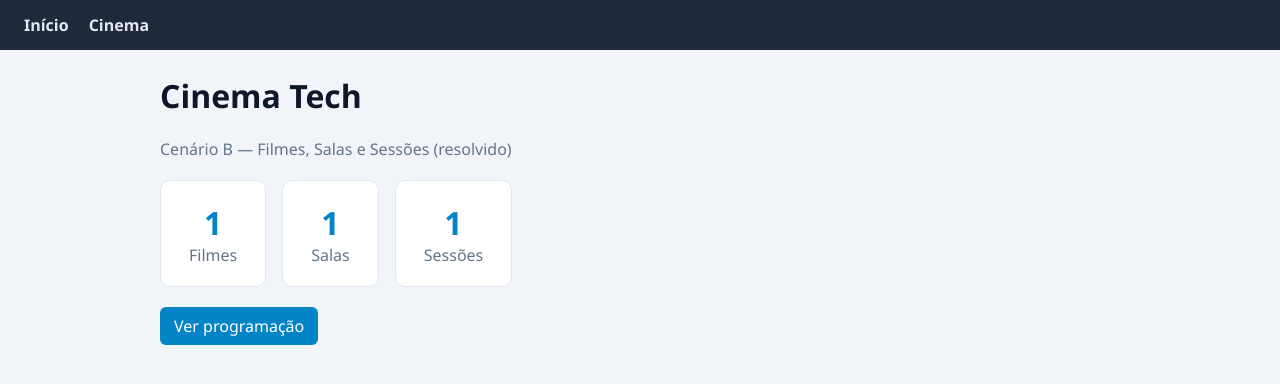
After one commit to grazi1608/Segunda-etapa---Python, a Flask app: template ATIVIDADE_AVALIATIVA/B_cinema/views/templates/index.html in a window 1280 px wide. The commit adds this page. Shown: the top 384 px of the page. Run offline with Flask 3, Linux system fonts and the light colour scheme; the template is opened without the code that fills it: most values are stand-ins (such as "Sample title", 1, 10 or a date in 2020).

Commit message:
Add files via upload

```diff
--- /dev/null
+++ b/ATIVIDADE_AVALIATIVA/B_cinema/app.py
@@ -0,0 +1,37 @@
+import os
+
+from flask import Flask
+
+from controllers import cinema_bp, dashboard_bp
+from dados_iniciais import popular_dados
+from models import db
+
+
+def criar_app():
+    app = Flask(
+        __name__,
+        template_folder="views/templates",
+        static_folder="views/static",
+    )
+
+    pasta = os.path.abspath(os.path.dirname(__file__))
+    app.config["SQLALCHEMY_DATABASE_URI"] = "sqlite:///" + os.path.join(
+        pasta, "cinema.db"
+    )
+    app.config["SQLALCHEMY_TRACK_MODIFICATIONS"] = False
+
+    db.init_app(app)
+    app.register_blueprint(dashboard_bp)
+    app.register_blueprint(cinema_bp)
+
+    with app.app_context():
+        db.create_all()
+        popular_dados()
+
+    return app
+
+
+app = criar_app()
+
+if __name__ == "__main__":
+    app.run(debug=True)
--- /dev/null
+++ b/ATIVIDADE_AVALIATIVA/B_cinema/controllers/__init__.py
@@ -0,0 +1,4 @@
+from .cinema_controller import cinema_bp
+from .dashboard_controller import dashboard_bp
+
+__all__ = ["dashboard_bp", "cinema_bp"]
--- a/ATIVIDADE_AVALIATIVA/B_cinema/models/filme.py
+++ b/ATIVIDADE_AVALIATIVA/B_cinema/models/filme.py
@@ -8,11 +8,10 @@ class Filme(ModeloBase):
     titulo = db.Column(db.String(150), nullable=False)
     # TODO ALUNO: relationship sessoes #
 
-    id = db.Column(db.Integer, primary_key=True)
     titulo = db.Column(db.String(100), nullable=False)
-    duracao_min = db.Column(db.Integer(100), nullable=False )
+    duracao_min = db.Column(db.Integer, nullable=False )
     classificacao = db.Column(db.String(2), nullable=False)
-    sessoes = db.relationship('Sessao', backref='filme', lazy=True)
+    sessoes = db.relationship('Sessao', back_populates='filme', lazy=True)
 
     @classmethod
     def listar(cls):
--- /dev/null
+++ b/ATIVIDADE_AVALIATIVA/B_cinema/views/static/css/style.css
@@ -0,0 +1,119 @@
+body {
+    font-family: "Segoe UI", Arial, sans-serif;
+    margin: 0;
+    background: #f1f5f9;
+    color: #0f172a;
+}
+
+.nav {
+    background: #1e293b;
+    padding: 14px 24px;
+    display: flex;
+    gap: 20px;
+}
+
+.nav a {
+    color: #e2e8f0;
+    text-decoration: none;
+    font-weight: 600;
+}
+
+.nav a:hover {
+    color: #38bdf8;
+}
+
+.container {
+    max-width: 960px;
+    margin: 24px auto;
+    padding: 0 16px;
+}
+
+.subtitulo {
+    color: #64748b;
+}
+
+.cards {
+    display: flex;
+    gap: 16px;
+    margin: 20px 0;
+}
+
+.card {
+    background: #fff;
+    border: 1px solid #e2e8f0;
+    border-radius: 10px;
+    padding: 20px 28px;
+    text-align: center;
+}
+
+.card-num {
+    display: block;
+    font-size: 2rem;
+    font-weight: bold;
+    color: #0284c7;
+}
+
+.card-label {
+    color: #64748b;
+}
+
+table {
+    width: 100%;
+    border-collapse: collapse;
+    background: #fff;
+    border-radius: 8px;
+    overflow: hidden;
+    box-shadow: 0 1px 3px rgba(0, 0, 0, 0.08);
+}
+
+th,
+td {
+    padding: 10px 12px;
+    border-bottom: 1px solid #e2e8f0;
+    text-align: left;
+}
+
+th {
+    background: #f8fafc;
+}
+
+.btn {
+    display: inline-block;
+    padding: 8px 14px;
+    background: #0284c7;
+    color: #fff;
+    text-decoration: none;
+    border-radius: 6px;
+}
+
+.form-grupo {
+    margin-bottom: 12px;
+}
+
+label {
+    display: block;
+    font-weight: 600;
+    margin-bottom: 4px;
+}
+
+input,
+select {
+    width: 100%;
+    max-width: 400px;
+    padding: 8px;
+    box-sizing: border-box;
+}
+
+button[type="submit"] {
+    padding: 10px 18px;
+    background: #16a34a;
+    color: #fff;
+    border: none;
+    border-radius: 6px;
+    cursor: pointer;
+}
+
+.vazio {
+    color: #64748b;
+    font-style: italic;
+}
--- /dev/null
+++ b/ATIVIDADE_AVALIATIVA/B_cinema/views/templates/index.html
@@ -0,0 +1,24 @@
+{% extends "layout.html" %}
+{% block title %}Painel — Cinema{% endblock %}
+
+{% block content %}
+<h1>Cinema Tech</h1>
+<p class="subtitulo">Cenário B — Filmes, Salas e Sessões (resolvido)</p>
+
+<div class="cards">
+    <div class="card">
+        <span class="card-num">{{ total_filmes }}</span>
+        <span class="card-label">Filmes</span>
+    </div>
+    <div class="card">
+        <span class="card-num">{{ total_salas }}</span>
+        <span class="card-label">Salas</span>
+    </div>
+    <div class="card">
+        <span class="card-num">{{ total_sessoes }}</span>
+        <span class="card-label">Sessões</span>
+    </div>
+</div>
+
+<p><a class="btn" href="{{ url_for('cinema.index') }}">Ver programação</a></p>
+{% endblock %}
--- /dev/null
+++ b/ATIVIDADE_AVALIATIVA/B_cinema/views/templates/layout.html
@@ -0,0 +1,17 @@
+<!DOCTYPE html>
+<html lang="pt-BR">
+<head>
+    <meta charset="UTF-8">
+    <title>{% block title %}Cinema{% endblock %}</title>
+    <link rel="stylesheet" href="{{ url_for('static', filename='css/style.css') }}">
+</head>
+<body>
+    <nav class="nav">
+        <a href="{{ url_for('dashboard.index') }}">Início</a>
+        <a href="{{ url_for('cinema.index') }}">Cinema</a>
+    </nav>
+    <main class="container">
+        {% block content %}{% endblock %}
+    </main>
+</body>
+</html>
```
Also changed, not shown: ATIVIDADE_AVALIATIVA/B_cinema/controllers/cinema_controller.py (+12 -13 lines), ATIVIDADE_AVALIATIVA/B_cinema/controllers/dashboard_controller.py (added, +15 -0 lines), ATIVIDADE_AVALIATIVA/B_cinema/dados_iniciais.py (added, +17 -0 lines), ATIVIDADE_AVALIATIVA/B_cinema/models/__init__.py (added, +10 -0 lines), ATIVIDADE_AVALIATIVA/B_cinema/models/base.py (+2 -6 lines), ATIVIDADE_AVALIATIVA/B_cinema/models/ingresso.py (+4 -6 lines), ATIVIDADE_AVALIATIVA/B_cinema/models/sala.py (+3 -4 lines), ATIVIDADE_AVALIATIVA/B_cinema/models/sessao.py (+5 -10 lines), ATIVIDADE_AVALIATIVA/B_cinema/views/templates/cinema/formulario_sessao.html (+4 -10 lines), ATIVIDADE_AVALIATIVA/B_cinema/views/templates/cinema/lista_sessoes.html (+9 -5 lines), ATIVIDADE_AVALIATIVA/B_cinema/cinema.db (added).
